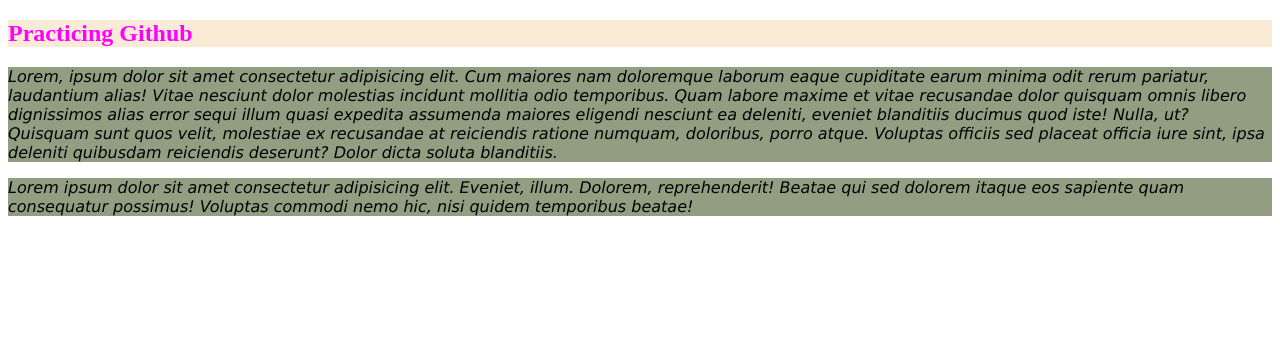
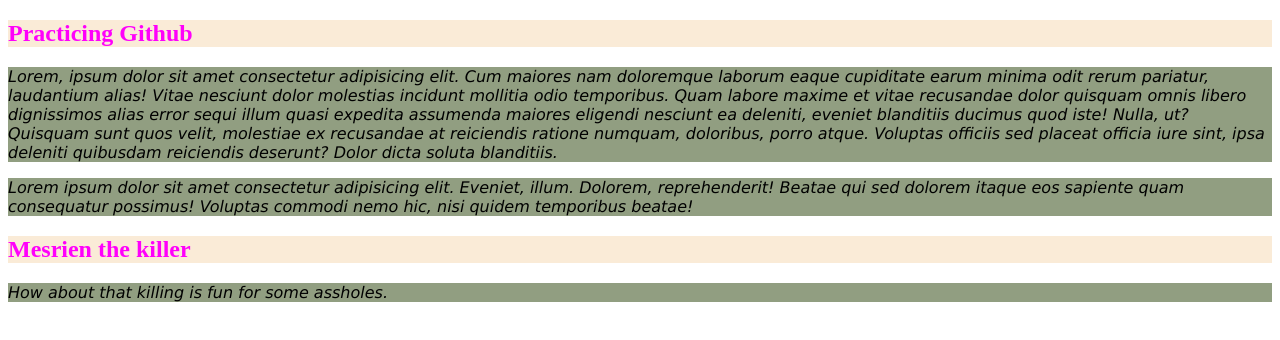
Before and after one commit to bhargav3812/splitmate, a plain HTML site: page index.html in a window 1280 px wide. Drawn offline with Linux system fonts and the light colour scheme.

Commit message:
updated index

```diff
--- a/index.html
+++ b/index.html
@@ -27,6 +27,8 @@
         consequatur possimus! Voluptas commodi nemo hic, nisi quidem temporibus
         beatae!
       </p>
+      <h2>Mesrien the killer</h2>
+      <p>How about that killing is fun for some assholes.</p>
     </div>
   </body>
 </html>
```
